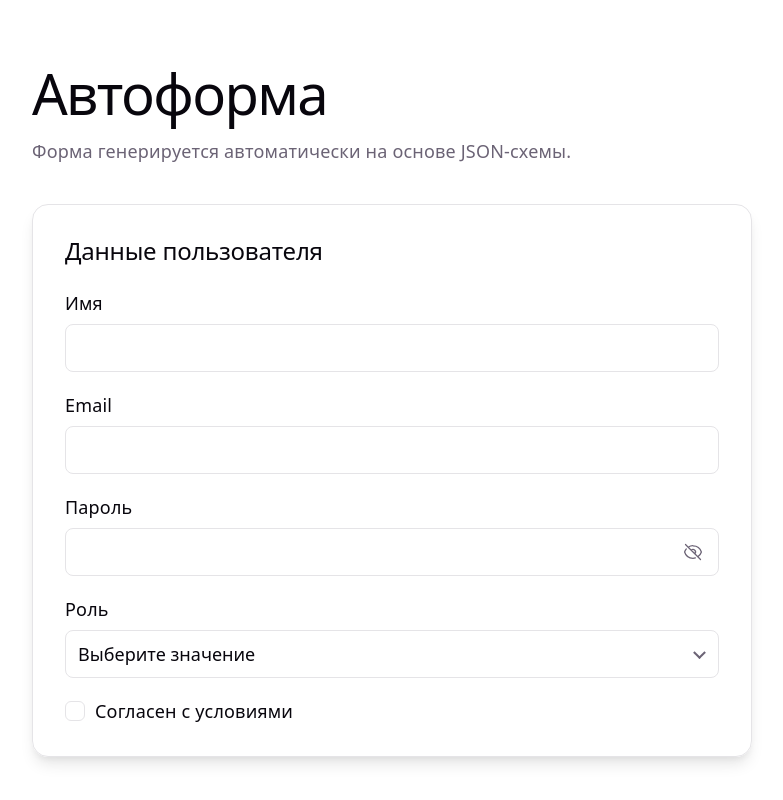
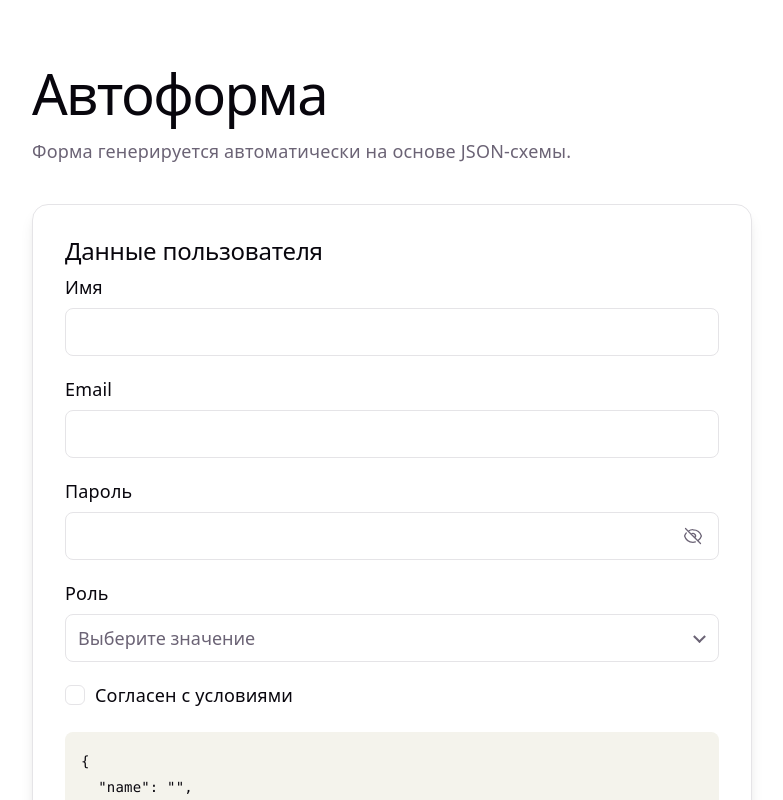
Before and after one commit to Annssva/test-artlebedev, a Vue app: page / in a window 1280 px wide. Shown: the top 800 px of the page, without its empty margins (248-1031 px from the left). Built offline with nearby package versions, Linux system fonts and the light colour scheme.

Commit message:
implement dynamic form generator and add form validation logic

```diff
--- a/src/App.vue
+++ b/src/App.vue
@@ -1,16 +1,28 @@
 <script setup lang="ts">
-import { ref } from 'vue'
-import FormCheckbox from './components/form/FormCheckbox.vue'
-import FormSelect from './components/form/FormSelect.vue'
-import FormTextField from './components/form/FormTextField.vue'
+import { reactive } from 'vue'
+import FormGenerator from './components/form/FormGenerator.vue'
+import { formSchema } from './schemas/formSchema'
+import type { FormField } from './types/form'
 
-const name = ref('')
-const email = ref('')
-const password = ref('')
-const role = ref('')
-const terms = ref(false)
+const getInitialValue = (field: FormField): string | boolean => {
+  return field.type === 'checkbox' ? false : ''
+}
 
-const roles = ['Админ', 'Пользователь']
+const createFormData = () => {
+  const data: Record<string, string | boolean> = {}
+
+  for (const field of formSchema.fields) {
+    data[field.model] = getInitialValue(field)
+  }
+
+  return data
+}
+
+const formData = reactive(createFormData())
+
+const updateFormData = (value: Record<string, string | boolean>) => {
+  Object.assign(formData, value)
+}
 </script>
 
 <template>
@@ -25,17 +37,13 @@ const roles = ['Админ', 'Пользователь']
       <div class="form-container">
         <h2>Данные пользователя</h2>
 
-        <div class="form-fields">
-          <FormTextField v-model="name" label="Имя" type="text" />
+        <FormGenerator
+          :schema="formSchema"
+          :model-value="formData"
+          @update:model-value="updateFormData"
+        />
 
-          <FormTextField v-model="email" label="Email" type="email" />
-
-          <FormTextField v-model="password" label="Пароль" type="password" />
-
-          <FormSelect v-model="role" label="Роль" :options="roles" />
-
-          <FormCheckbox v-model="terms" label="Согласен с условиями" />
-        </div>
+        <pre class="form-data">{{ formData }}</pre>
       </div>
     </section>
   </main>
@@ -67,11 +75,15 @@ const roles = ['Админ', 'Пользователь']
   box-shadow: var(--shadow);
 }
 
-.form-fields {
-  display: flex;
-  flex-direction: column;
-  gap: 20px;
-  margin-top: 24px;
+.form-data {
+  margin: 24px 0 0;
+  padding: 16px;
+  border-radius: 8px;
+  background: var(--code-bg);
+  color: var(--text-h);
+  font-family: var(--mono);
+  font-size: 14px;
+  overflow-x: auto;
 }
 
 @media (max-width: 600px) {
--- a/src/components/form/FormCheckbox.vue
+++ b/src/components/form/FormCheckbox.vue
@@ -2,23 +2,45 @@
 defineProps<{
   label: string
   modelValue: boolean
+  error?: string | null
 }>()
 
 const emit = defineEmits<{
   'update:modelValue': [value: boolean]
+  blur: []
 }>()
 
 const updateValue = (event: Event) => {
   const target = event.target as HTMLInputElement
   emit('update:modelValue', target.checked)
 }
+
+const handleBlur = () => {
+  emit('blur')
+}
 </script>
 
 <template>
-  <label class="field">
-    <input class="field__checkbox" type="checkbox" :checked="modelValue" @change="updateValue" />
+  <div class="field">
+    <label class="field__label">
+      <input
+        class="field__checkbox"
+        type="checkbox"
+        :checked="modelValue"
+        :aria-invalid="!!error"
+        :aria-describedby="error ? 'field-error' : undefined"
+        @change="updateValue"
+        @blur="handleBlur"
+      />
 
-    <span class="field__box" :class="{ 'field__box--checked': modelValue }" aria-hidden="true">
+      <span
+        class="field__box"
+        :class="{
+          'field__box--checked': modelValue,
+          'field__box--error': error,
+        }"
+        aria-hidden="true"
+      >
         <svg class="field__check" viewBox="0 0 16 16" fill="none">
           <path
             d="M3 8.5L6.5 12L13 4.5"
@@ -30,14 +52,25 @@ const updateValue = (event: Event) => {
         </svg>
       </span>
 
-    <span class="field__label">
+      <span class="field__text">
         {{ label }}
       </span>
     </label>
+
+    <p v-if="error" id="field-error" class="field__error" role="alert">
+      {{ error }}
+    </p>
+  </div>
 </template>
 
 <style lang="scss" scoped>
 .field {
+  display: flex;
+  flex-direction: column;
+  gap: 8px;
+}
+
+.field__label {
   display: inline-flex;
   align-items: center;
   gap: 10px;
@@ -84,12 +117,16 @@ const updateValue = (event: Event) => {
   &:hover {
     transform: scale(1.05);
   }
-}
 
-.field__box--checked {
+  &--checked {
     border-color: var(--accent);
     background: var(--accent);
     transform: scale(1.05);
+  }
+
+  &--error {
+    border-color: #dc2626;
+  }
 }
 
 .field__check {
@@ -100,15 +137,21 @@ const updateValue = (event: Event) => {
   transition:
     opacity 0.3s ease,
     transform 0.3s ease;
-}
 
-.field__box--checked .field__check {
+  .field__box--checked & {
     opacity: 1;
     transform: scale(1) rotate(0);
   }
+}
 
-.field__label {
+.field__text {
   color: var(--text-h);
-  font-weight: 500;
+}
+
+.field__error {
+  margin: 0;
+  color: #dc2626;
+  font-size: 14px;
+  line-height: 1.4;
 }
 </style>
--- /dev/null
+++ b/src/components/form/FormGenerator.vue
@@ -0,0 +1,93 @@
+<script setup lang="ts">
+import { reactive } from 'vue'
+import FormCheckbox from './FormCheckbox.vue'
+import FormSelect from './FormSelect.vue'
+import FormTextField from './FormTextField.vue'
+import { validateField } from '../../composables/useFormValidation'
+import type { FormSchema } from '../../types/form'
+
+const props = defineProps<{
+  schema: FormSchema
+  modelValue: Record<string, string | boolean>
+}>()
+
+const emit = defineEmits<{
+  'update:modelValue': [value: Record<string, string | boolean>]
+}>()
+
+const errors = reactive<Record<string, string | null>>({})
+const touched = reactive<Record<string, boolean>>({})
+
+const getField = (model: string) => {
+  return props.schema.fields.find((field) => field.model === model)
+}
+
+const updateField = (model: string, value: string | boolean) => {
+  emit('update:modelValue', {
+    ...props.modelValue,
+    [model]: value,
+  })
+
+  if (touched[model]) {
+    const field = getField(model)
+
+    if (field) {
+      errors[model] = validateField(field, value)
+    }
+  }
+}
+
+const handleBlur = (model: string) => {
+  const field = getField(model)
+
+  if (!field) {
+    return
+  }
+
+  touched[model] = true
+  errors[model] = validateField(field, props.modelValue[model])
+}
+</script>
+
+<template>
+  <div class="form-fields">
+    <template v-for="field in schema.fields" :key="field.model">
+      <FormTextField
+        v-if="field.type === 'text' || field.type === 'email' || field.type === 'password'"
+        :label="field.label"
+        :type="field.type"
+        :model-value="modelValue[field.model] as string"
+        :error="touched[field.model] ? errors[field.model] : null"
+        @update:model-value="updateField(field.model, $event)"
+        @blur="handleBlur(field.model)"
+      />
+
+      <FormSelect
+        v-else-if="field.type === 'select'"
+        :label="field.label"
+        :options="field.options"
+        :model-value="modelValue[field.model] as string"
+        :error="touched[field.model] ? errors[field.model] : null"
+        @update:model-value="updateField(field.model, $event)"
+        @blur="handleBlur(field.model)"
+      />
+
+      <FormCheckbox
+        v-else-if="field.type === 'checkbox'"
+        :label="field.label"
+        :model-value="modelValue[field.model] as boolean"
+        :error="touched[field.model] ? errors[field.model] : null"
+        @update:model-value="updateField(field.model, $event)"
+        @blur="handleBlur(field.model)"
+      />
+    </template>
+  </div>
+</template>
+
+<style lang="scss" scoped>
+.form-fields {
+  display: flex;
+  flex-direction: column;
+  gap: 20px;
+}
+</style>
--- a/src/components/form/FormSelect.vue
+++ b/src/components/form/FormSelect.vue
@@ -5,10 +5,12 @@ defineProps<{
   label: string
   modelValue: string
   options: string[]
+  error?: string | null
 }>()
 
 const emit = defineEmits<{
   'update:modelValue': [value: string]
+  blur: []
 }>()
 
 const isOpen = ref(false)
@@ -18,8 +20,17 @@ const selectOption = (value: string) => {
   isOpen.value = false
 }
 
+const clearSelection = () => {
+  emit('update:modelValue', '')
+  isOpen.value = false
+}
+
 const toggleDropdown = () => {
   isOpen.value = !isOpen.value
+}
+
+const handleBlur = () => {
+  emit('blur')
 }
 </script>
 
@@ -33,15 +44,36 @@ const toggleDropdown = () => {
       <button
         type="button"
         class="field__trigger"
-        :class="{ 'field__trigger--open': isOpen }"
+        :class="{
+          'field__trigger--open': isOpen,
+          'field__trigger--error': error,
+        }"
         :aria-expanded="isOpen"
+        :aria-invalid="!!error"
+        :aria-describedby="error ? 'field-error' : undefined"
         @click="toggleDropdown"
+        @blur="handleBlur"
       >
         <span :class="{ field__placeholder: !modelValue }">
           {{ modelValue || 'Выберите значение' }}
         </span>
 
         <span class="field__arrow" aria-hidden="true" />
+      </button>
+
+      <button
+        v-if="modelValue"
+        type="button"
+        class="field__clear"
+        aria-label="Очистить выбор"
+        @click.stop="clearSelection"
+      >
+        <svg xmlns="http://www.w3.org/2000/svg" viewBox="0 0 20 20" aria-hidden="true">
+          <path
+            fill="currentColor"
+            d="M6.28 5.22a.75.75 0 0 0-1.06 1.06L8.94 10l-3.72 3.72a.75.75 0 1 0 1.06 1.06L10 11.06l3.72 3.72a.75.75 0 1 0 1.06-1.06L11.06 10l3.72-3.72a.75.75 0 0 0-1.06-1.06L10 8.94z"
+          />
+        </svg>
       </button>
 
       <Transition name="dropdown">
@@ -75,6 +107,10 @@ const toggleDropdown = () => {
         </div>
       </Transition>
     </div>
+
+    <p v-if="error" id="field-error" class="field__error" role="alert">
+      {{ error }}
+    </p>
   </div>
 </template>
 
@@ -101,45 +137,7 @@ const toggleDropdown = () => {
   justify-content: space-between;
   width: 100%;
   min-height: 44px;
-  padding: 10px 42px 10px 12px;
-  border: 1px solid var(--border);
-  border-radius: 8px;
-  outline: none;
-  background: var(--bg);
-  color: var(--text-h);
-  text-align: left;
-  cursor: pointer;
-  transition:
-    border-color 0.3s ease,
-    box-shadow 0.3s ease;
-
-  &:hover {
-    border-color: var(--accent);
-  }
-
-  &:focus-visible {
-    border-color: var(--accent);
-    box-shadow: 0 0 0 3px var(--accent-bg);
-  }
-
-  &--open {
-    border-color: var(--accent);
-    box-shadow: 0 0 0 3px var(--accent-bg);
-
-    .field__arrow {
-      border-color: var(--accent);
-      transform: translateY(-35%) rotate(225deg);
-    }
-  }
-}
-
-.field__trigger {
-  display: flex;
-  align-items: center;
-  justify-content: space-between;
-  width: 100%;
-  min-height: 44px;
-  padding: 10px 42px 10px 12px;
+  padding: 10px 72px 10px 12px;
   border: 1px solid var(--border);
   border-radius: 8px;
   outline: none;
@@ -168,6 +166,27 @@ const toggleDropdown = () => {
       transform: translateY(-35%) rotate(225deg);
     }
   }
+
+  &--error {
+    border-color: #dc2626;
+
+    &:hover,
+    &:focus-visible {
+      border-color: #dc2626;
+    }
+
+    &:focus-visible {
+      box-shadow: 0 0 0 3px rgba(220, 38, 38, 0.1);
+    }
+
+    &.field__trigger--open {
+      box-shadow: 0 0 0 3px rgba(220, 38, 38, 0.1);
+    }
+  }
+}
+
+.field__placeholder {
+  color: var(--text);
 }
 
 .field__arrow {
@@ -181,6 +200,43 @@ const toggleDropdown = () => {
   pointer-events: none;
   transform: translateY(-65%) rotate(45deg);
   transition: transform 0.3s ease;
+}
+
+.field__clear {
+  position: absolute;
+  top: 50%;
+  right: 36px;
+  display: flex;
+  align-items: center;
+  justify-content: center;
+  width: 24px;
+  height: 24px;
+  padding: 0;
+  border: 0;
+  border-radius: 5px;
+  background: transparent;
+  color: var(--text);
+  cursor: pointer;
+  transform: translateY(-50%);
+  transition:
+    color 0.3s ease,
+    background-color 0.3s ease;
+
+  &:hover {
+    color: var(--text-h);
+    background: #f4f4f5;
+  }
+
+  &:focus-visible {
+    outline: none;
+    color: var(--accent);
+    box-shadow: 0 0 0 3px var(--accent-bg);
+  }
+
+  svg {
+    width: 18px;
+    height: 18px;
+  }
 }
 
 .field__menu {
@@ -233,6 +289,13 @@ const toggleDropdown = () => {
   flex-shrink: 0;
 }
 
+.field__error {
+  margin: 0;
+  color: #dc2626;
+  font-size: 14px;
+  line-height: 1.4;
+}
+
 .dropdown-enter-active,
 .dropdown-leave-active {
   transition:
--- a/src/components/form/FormTextField.vue
+++ b/src/components/form/FormTextField.vue
@@ -5,10 +5,12 @@ defineProps<{
   label: string
   type: 'text' | 'email' | 'password'
   modelValue: string
+  error?: string | null
 }>()
 
 const emit = defineEmits<{
   'update:modelValue': [value: string]
+  blur: []
 }>()
 
 const isPasswordVisible = ref(false)
@@ -16,6 +18,10 @@ const isPasswordVisible = ref(false)
 const updateValue = (event: Event) => {
   const target = event.target as HTMLInputElement
   emit('update:modelValue', target.value)
+}
+
+const handleBlur = () => {
+  emit('blur')
 }
 
 const togglePasswordVisibility = () => {
@@ -31,9 +37,13 @@ const togglePasswordVisibility = () => {
       <span class="field__input-wrapper">
         <input
           class="field__input"
+          :class="{ 'field__input--error': error }"
           :type="type === 'password' && !isPasswordVisible ? 'password' : 'text'"
           :value="modelValue"
+          :aria-invalid="!!error"
+          :aria-describedby="error ? 'field-error' : undefined"
           @input="updateValue"
+          @blur="handleBlur"
         />
 
         <button
@@ -80,6 +90,10 @@ const togglePasswordVisibility = () => {
         </button>
       </span>
     </label>
+
+    <p v-if="error" id="field-error" class="field__error" role="alert">
+      {{ error }}
+    </p>
   </div>
 </template>
 
@@ -124,6 +138,19 @@ const togglePasswordVisibility = () => {
     border-color: var(--accent);
     box-shadow: 0 0 0 3px var(--accent-bg);
   }
+
+  &--error {
+    border-color: #dc2626;
+
+    &:hover,
+    &:focus {
+      border-color: #dc2626;
+    }
+
+    &:focus {
+      box-shadow: 0 0 0 3px rgba(220, 38, 38, 0.1);
+    }
+  }
 }
 
 .field__input-wrapper:has(.field__password-toggle) .field__input {
@@ -166,4 +193,11 @@ const togglePasswordVisibility = () => {
   width: 20px;
   height: 20px;
 }
+
+.field__error {
+  margin: 0;
+  color: #dc2626;
+  font-size: 14px;
+  line-height: 1.4;
+}
 </style>
--- /dev/null
+++ b/src/composables/useFormValidation.ts
@@ -0,0 +1,40 @@
+import type { FormField } from '../types/form'
+
+export type ValidationError = string | null
+
+const emailPattern = /^[^\s@]+@[^\s@]+\.[^\s@]+$/
+
+export const validateField = (field: FormField, value: string | boolean): ValidationError => {
+  if (field.required) {
+    if (field.type === 'checkbox' && value !== true) {
+      return 'Поле обязательно для заполнения'
+    }
+
+    if (field.type !== 'checkbox' && String(value).trim() === '') {
+      return 'Поле обязательно для заполнения'
+    }
+  }
+
+  if (
+    field.type !== 'checkbox' &&
+    field.minLength !== undefined &&
+    String(value).length < field.minLength
+  ) {
+    return `Минимальная длина — ${field.minLength} символов`
+  }
+
+  if (
+    field.type !== 'checkbox' &&
+    field.pattern !== undefined &&
+    String(value) !== '' &&
+    !new RegExp(field.pattern).test(String(value))
+  ) {
+    return 'Некорректный формат'
+  }
+
+  if (field.type === 'email' && String(value) !== '' && !emailPattern.test(String(value))) {
+    return 'Введите корректный email'
+  }
+
+  return null
+}
--- /dev/null
+++ b/src/schemas/formSchema.ts
@@ -0,0 +1,38 @@
+import type { FormSchema } from '../types/form'
+
+export const formSchema: FormSchema = {
+  fields: [
+    {
+      type: 'text',
+      label: 'Имя',
+      model: 'name',
+      required: true,
+    },
+    {
+      type: 'email',
+      label: 'Email',
+      model: 'email',
+      required: true,
+    },
+    {
+      type: 'password',
+      label: 'Пароль',
+      model: 'password',
+      required: true,
+      minLength: 6,
+    },
+    {
+      type: 'select',
+      label: 'Роль',
+      model: 'role',
+      options: ['Админ', 'Пользователь'],
+      required: true,
+    },
+    {
+      type: 'checkbox',
+      label: 'Согласен с условиями',
+      model: 'terms',
+      required: true,
+    },
+  ],
+}
--- a/src/style.scss
+++ b/src/style.scss
@@ -6,7 +6,8 @@
   --accent: #3b82f6;
   --accent-bg: rgba(59, 130, 246, 0.1);
   --shadow: rgba(0, 0, 0, 0.1) 0 10px 15px -3px, rgba(0, 0, 0, 0.05) 0 4px 6px -2px;
-
+  --code-bg: #f4f3ec;
+  --mono: ui-monospace, Consolas, monospace;
   --sans: system-ui, 'Segoe UI', Roboto, sans-serif;
   --heading: system-ui, 'Segoe UI', Roboto, sans-serif;
 
--- /dev/null
+++ b/src/types/form.ts
@@ -0,0 +1,28 @@
+export type TextFieldType = 'text' | 'email' | 'password'
+
+export interface BaseField {
+  label: string
+  model: string
+  required?: boolean
+  minLength?: number
+  pattern?: string
+}
+
+export interface TextField extends BaseField {
+  type: TextFieldType
+}
+
+export interface SelectField extends BaseField {
+  type: 'select'
+  options: string[]
+}
+
+export interface CheckboxField extends BaseField {
+  type: 'checkbox'
+}
+
+export type FormField = TextField | SelectField | CheckboxField
+
+export interface FormSchema {
+  fields: FormField[]
+}
```
Lines whose indentation alone changed are shown as unchanged.
